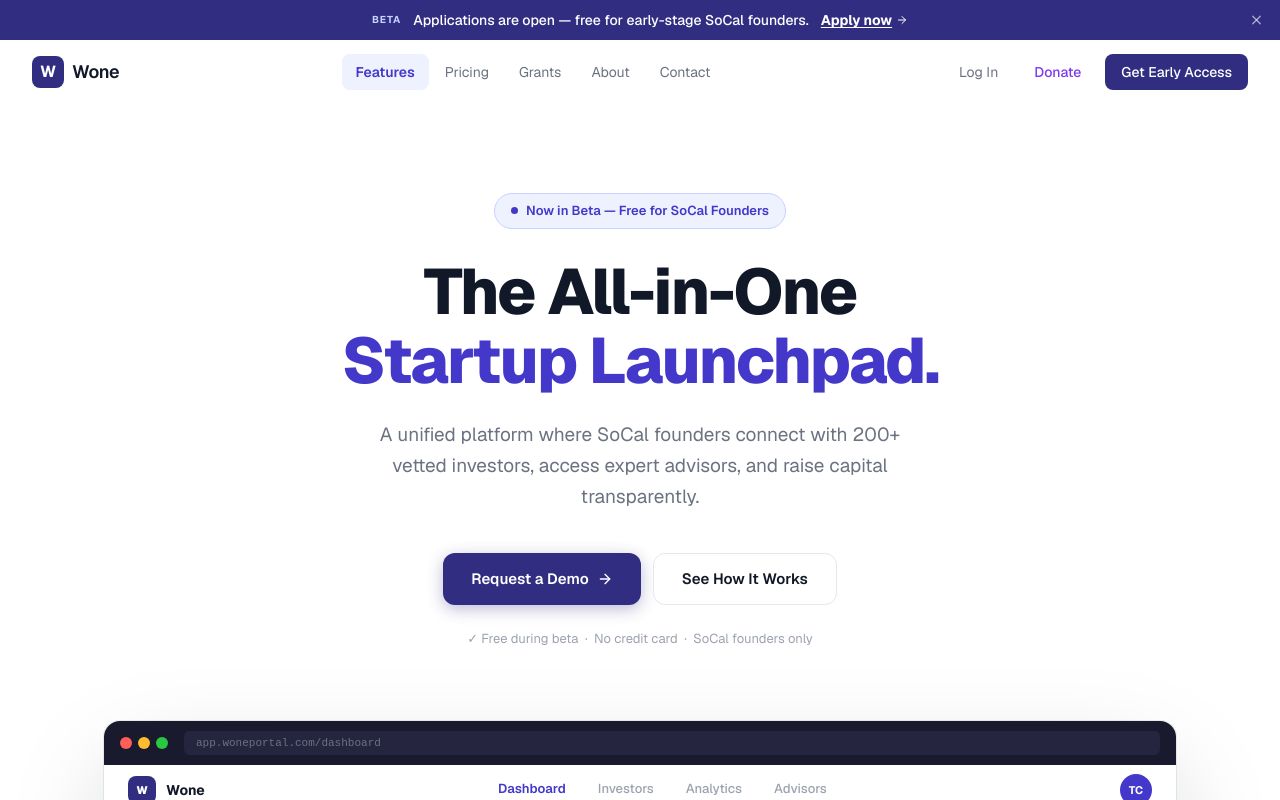
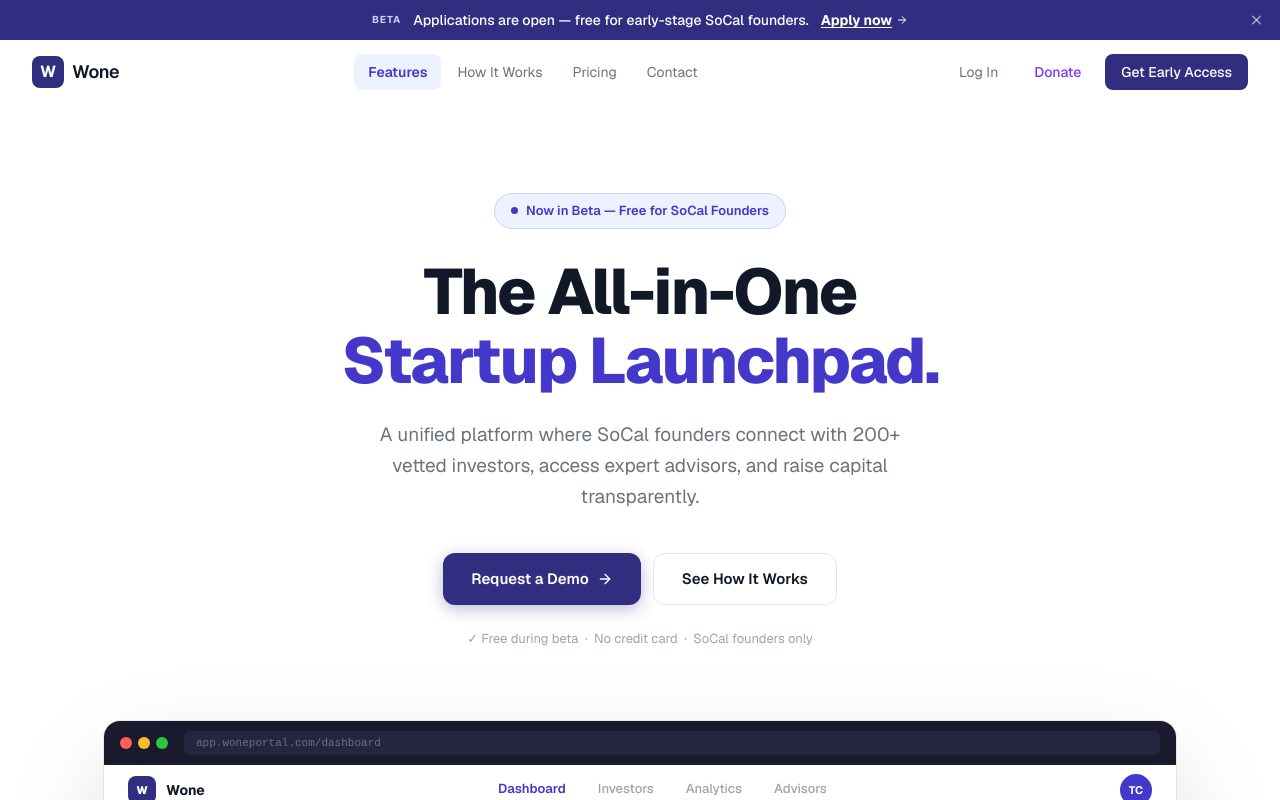
Before and after one commit to calebnewtonusc/wone, a Next.js app: page / in a window 1280 px wide. Shown: the top 800 px of the page. Built offline with nearby package versions, Linux system fonts and the light colour scheme.

Commit message:
Fix: Remove dead nav/footer links, align with actual page sections

```diff
--- a/components/Footer.tsx
+++ b/components/Footer.tsx
@@ -5,19 +5,17 @@
   {
     heading: "Platform",
     links: [
-      { label: "Features",         href: "#features"    },
-      { label: "Pricing",          href: "#pricing"     },
-      { label: "How It Works",     href: "#how-it-works" },
-      { label: "Investor Network", href: "#investors"   },
-      { label: "Industries",       href: "#industries"  },
+      { label: "Features",     href: "#features"     },
+      { label: "How It Works", href: "#how-it-works" },
+      { label: "Pricing",      href: "#pricing"      },
+      { label: "Contact",      href: "#contact"      },
     ],
   },
   {
     heading: "Company",
     links: [
-      { label: "About",   href: "#about"   },
-      { label: "Grants",  href: "#grants"  },
-      { label: "Contact", href: "#contact" },
+      { label: "Early Access", href: "#waitlist" },
+      { label: "Contact",      href: "#contact"  },
     ],
   },
   {
--- a/components/Navigation.tsx
+++ b/components/Navigation.tsx
@@ -7,11 +7,10 @@
 import { siteConfig } from "@/config/site";
 
 const NAV_LINKS = [
-  { label: "Features", href: "#features" },
-  { label: "Pricing",  href: "#pricing"  },
-  { label: "Grants",   href: "#grants"   },
-  { label: "About",    href: "#about"    },
-  { label: "Contact",  href: "#contact"  },
+  { label: "Features",    href: "#features"    },
+  { label: "How It Works", href: "#how-it-works" },
+  { label: "Pricing",     href: "#pricing"     },
+  { label: "Contact",     href: "#contact"     },
 ];
 
 function Logo() {
```
